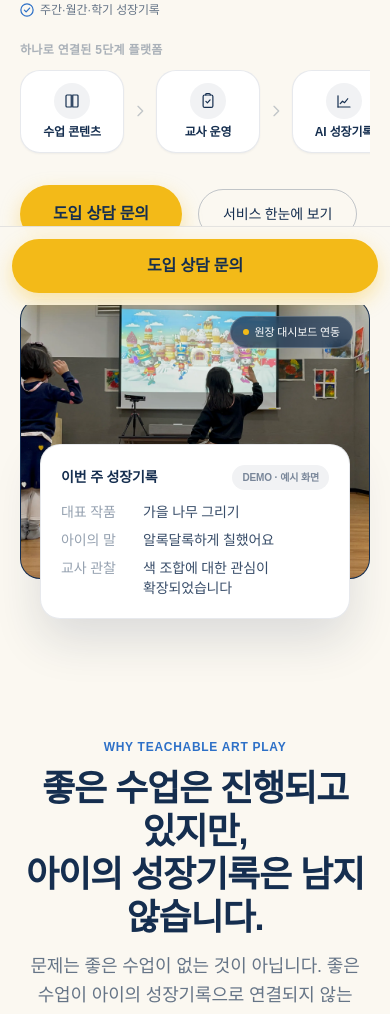
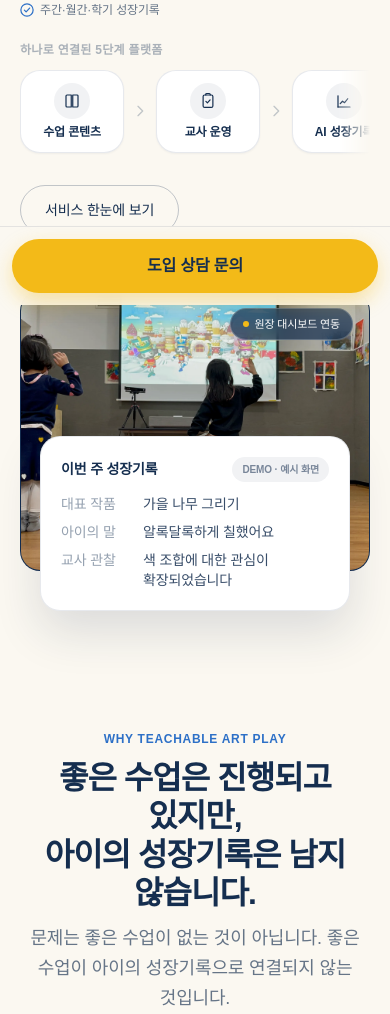
Before and after one commit to SOYESKIDS/teachable-art-play3, a Next.js app: page / in a window 390 px wide. Shown: the part 539-1553 px from the top of the page. Built offline with nearby package versions, Linux system fonts and the light colour scheme; no server answers; a web font is replaced by a local one.

Commit message:
fix: polish public homepage for mobile viewports

```diff
--- a/src/app/globals.css
+++ b/src/app/globals.css
@@ -77,6 +77,20 @@
   --radius-4xl: var(--radius-4xl);
 }
 
+/*
+ * 가로 스크롤 영역의 스크롤바만 시각적으로 감춘다.
+ * 스크롤 기능 자체는 그대로이며(overflow 속성을 건드리지 않는다),
+ * 적용하는 곳에서는 키보드 접근(tabIndex)을 반드시 함께 보장한다.
+ */
+@utility scrollbar-hide {
+  scrollbar-width: none;
+  -ms-overflow-style: none;
+
+  &::-webkit-scrollbar {
+    display: none;
+  }
+}
+
 html {
   scroll-behavior: smooth;
   /*
--- a/src/components/home/HeroSection.tsx
+++ b/src/components/home/HeroSection.tsx
@@ -140,9 +140,20 @@ export function HeroSection() {
             <p className="mb-3 text-xs font-semibold uppercase tracking-wide text-navy/35">
               하나로 연결된 5단계 플랫폼
             </p>
+            {/*
+              가로 스크롤 영역(xl 미만). 실측 390px에서 내용 648px / 표시 350px이라
+              세 번째 카드가 절반쯤 걸쳐 보이는 peek이 이미 만들어진다.
+              여기에 오른쪽 끝 fade를 더해 "더 있다"는 신호를 남기고 스크롤바만 감춘다.
+
+              tabIndex={0}은 장식이 아니다 — 스크롤바를 감추면 마우스 사용자의 단서가
+              사라지므로, 키보드로도 이 영역에 들어와 좌우 키로 넘길 수 있어야 한다
+              (WCAG 2.1.1). aria-label이 이미 있어 포커스 시 이름도 함께 읽힌다.
+              xl 이상은 overflow-visible이라 fade와 스크롤 처리를 모두 되돌린다.
+            */}
             <ol
               aria-label="TeachAble Art Play 5대 핵심 흐름"
-              className="flex items-center gap-2 overflow-x-auto pb-1 xl:flex-nowrap xl:gap-1.5 xl:overflow-visible xl:pb-0"
+              tabIndex={0}
+              className="scrollbar-hide flex items-center gap-2 overflow-x-auto pb-1 [mask-image:linear-gradient(to_right,black_calc(100%-2rem),transparent)] xl:flex-nowrap xl:gap-1.5 xl:overflow-visible xl:pb-0 xl:[mask-image:none]"
             >
               {heroFlowSteps.map((step, index) => (
                 <li
@@ -163,12 +174,19 @@ export function HeroSection() {
             </ol>
           </div>
 
+          {/*
+            모바일(lg 미만)에서는 하단 고정 CTA(MobileStickyCta)가 같은 "도입 상담 문의"를
+            항상 띄우고 있다. 첫 화면에서 같은 행동을 두 번 권하지 않도록 hero의 상담 CTA는
+            max-lg:hidden으로 감추고, 탐색 CTA("서비스 한눈에 보기")만 남긴다.
+            고정 CTA는 lg:hidden이라 lg 이상에서는 반대로 이 버튼이 유일한 상담 진입점이 된다
+            — 두 규칙이 정확히 맞물려 어느 폭에서도 상담 CTA가 사라지지 않는다.
+          */}
           <div className="flex flex-wrap items-center gap-4 pt-2">
             <ButtonLink
               href="#contact"
               variant="primary"
               data-cta="contact-hero"
-              className="px-8 py-4 text-base font-bold sm:text-lg"
+              className="px-8 py-4 text-base font-bold max-lg:hidden sm:text-lg"
             >
               {ctaLabels.contact}
             </ButtonLink>
--- a/src/components/layout/Footer.tsx
+++ b/src/components/layout/Footer.tsx
@@ -4,9 +4,10 @@ import { Container } from "@/components/ui/Container";
 import { contactInfo, legalLinks, navigation } from "@/data/site-copy";
 
 export function Footer() {
-  // 모바일 하단 고정 CTA(약 72px)에 Footer 내용이 가리지 않도록 아래 여백은 Footer 안에서 확보한다.
+  // 모바일 하단 고정 CTA(실측 79px + safe-area)에 Footer 내용이 가리지 않도록
+  // 아래 여백은 Footer 안에서 확보한다. lg 이상은 고정 CTA가 없어 pb-16이면 충분하다.
   return (
-    <footer className="border-t border-navy/10 bg-navy pt-14 pb-32 text-white/70 sm:pt-16 lg:pb-16">
+    <footer className="border-t border-navy/10 bg-navy pt-14 pb-[calc(8rem+env(safe-area-inset-bottom,0px))] text-white/70 sm:pt-16 lg:pb-16">
       <Container>
         <div className="flex flex-col gap-10 sm:flex-row sm:justify-between">
           <div className="flex flex-col items-start gap-2.5">
--- a/src/components/layout/MobileStickyCta.tsx
+++ b/src/components/layout/MobileStickyCta.tsx
@@ -4,10 +4,15 @@ import { ctaLabels } from "@/data/site-copy";
 /**
  * Mobile 전용 하단 고정 CTA. Desktop(lg 이상)에서는 노출하지 않는다.
  * 공개 버전에서는 신청/구매 폼이 아닌 담당자 연락처(CONTACT Section)로 이동한다.
+ *
+ * 아래 여백에 env(safe-area-inset-bottom)을 더하는 이유:
+ * iPhone 홈 인디케이터 영역은 bottom-0 기준으로 화면 안쪽 약 34px을 차지한다.
+ * 그대로 두면 버튼 하단이 인디케이터와 겹쳐 터치가 빗나간다.
+ * 지원하지 않는 브라우저에서는 0px로 계산되어 기존과 동일하다.
  */
 export function MobileStickyCta() {
   return (
-    <div className="fixed inset-x-0 bottom-0 z-40 border-t border-navy/10 bg-ivory/95 p-3 backdrop-blur lg:hidden">
+    <div className="fixed inset-x-0 bottom-0 z-40 border-t border-navy/10 bg-ivory/95 p-3 pb-[calc(0.75rem+env(safe-area-inset-bottom,0px))] backdrop-blur lg:hidden">
       <ButtonLink
         href="#contact"
         variant="primary"
--- a/src/components/ui/SectionHeader.tsx
+++ b/src/components/ui/SectionHeader.tsx
@@ -25,7 +25,12 @@ export function SectionHeader({
           {eyebrow}
         </p>
       )}
-      <h2 className="max-w-3xl whitespace-pre-line text-4xl font-bold leading-[1.2] text-navy sm:text-[2.75rem] lg:text-[3.25rem] xl:text-[3.5rem]">
+      {/*
+        모바일 기본 크기만 36px → 32px(약 11%↓)로 줄인다.
+        390px에서 4줄로 접히던 제목들이 3줄로 정리되어 첫 화면에 본문이 함께 들어온다.
+        sm 이상(640px~) 값은 그대로라 desktop typography는 바뀌지 않는다.
+      */}
+      <h2 className="max-w-3xl whitespace-pre-line text-[2rem] font-bold leading-[1.2] text-navy sm:text-[2.75rem] lg:text-[3.25rem] xl:text-[3.5rem]">
         {headline}
       </h2>
       {subCopy && (
```
